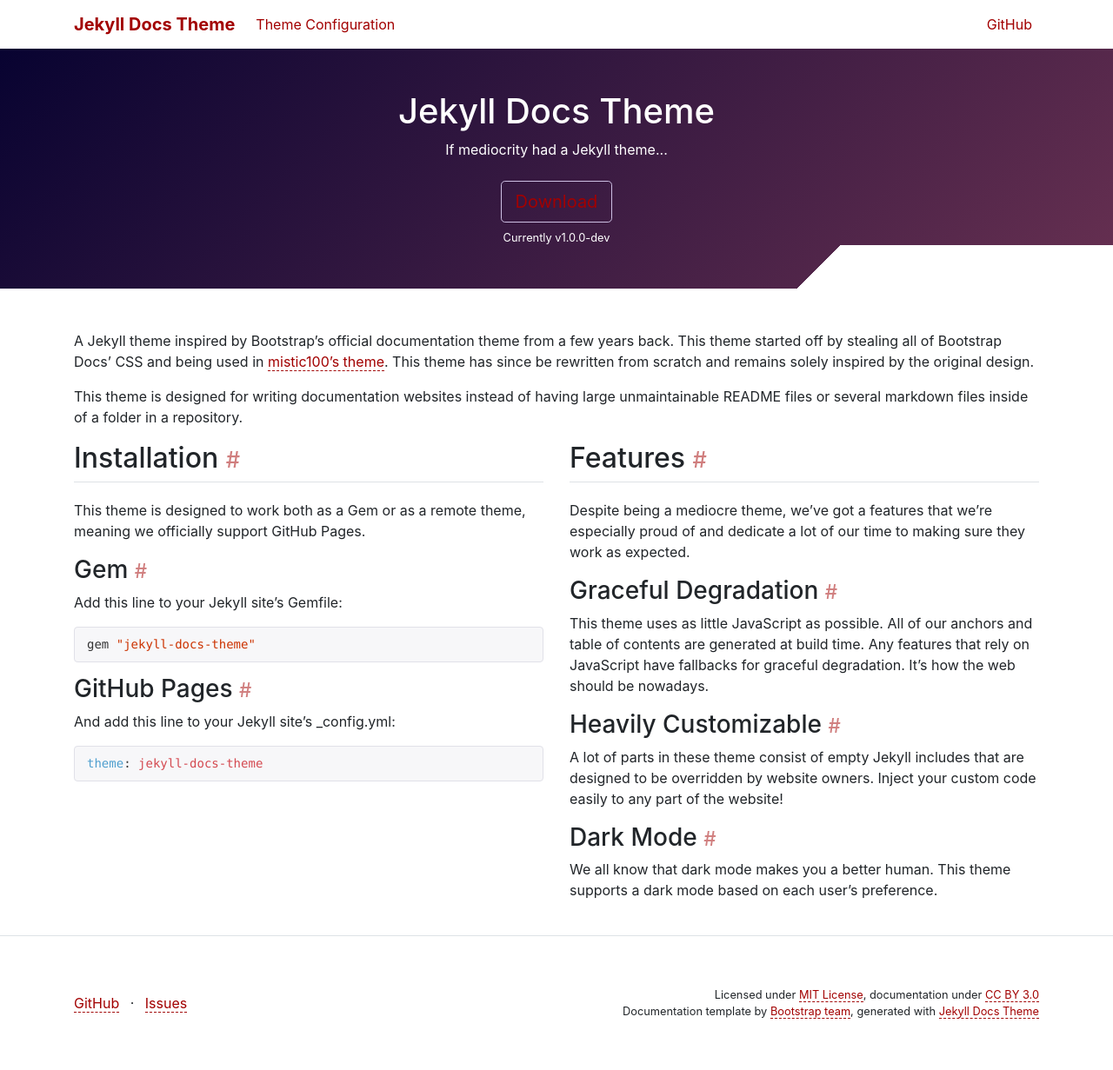
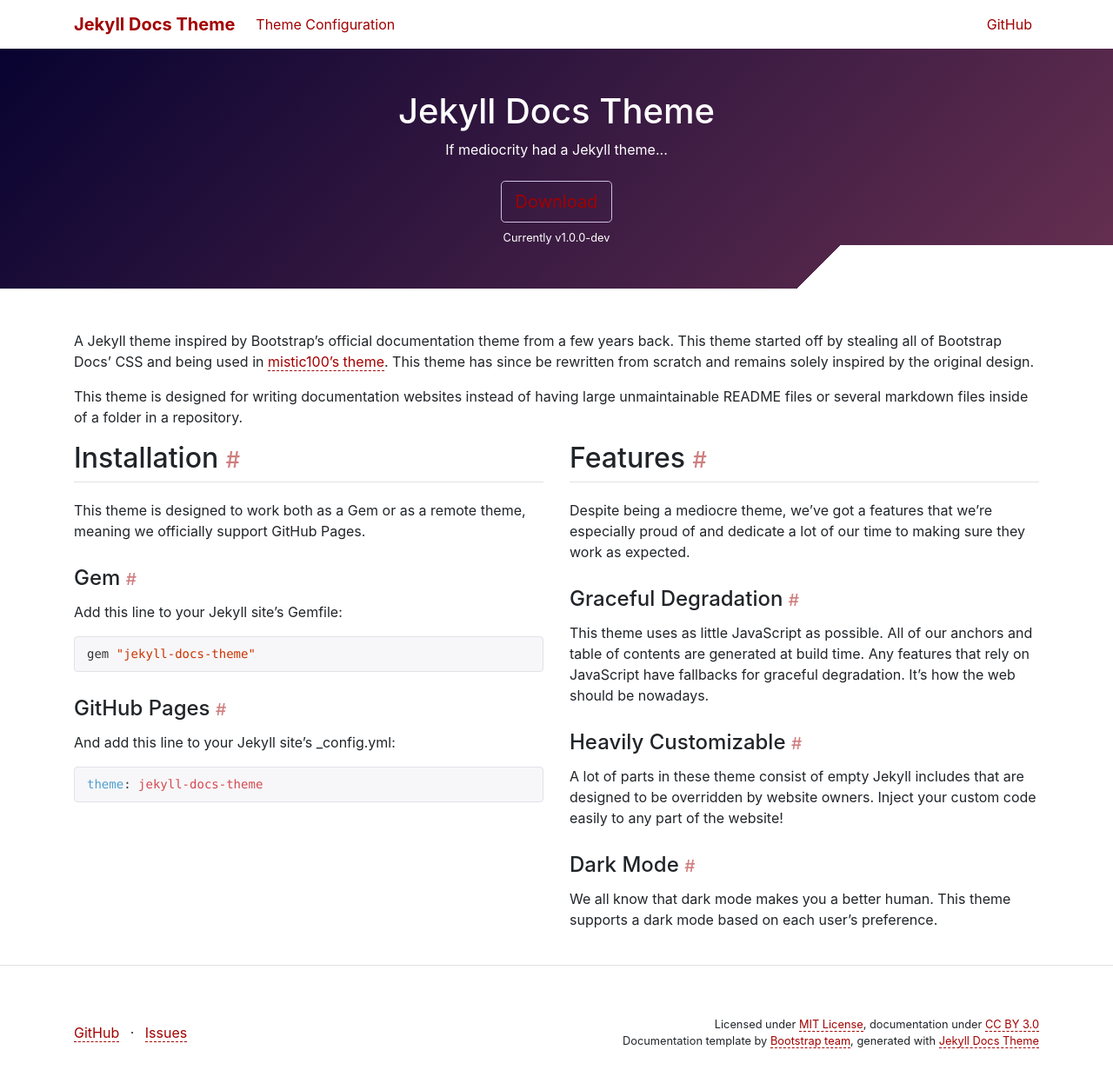
Before and after one commit to allejo/jekyll-docs-theme, a Jekyll site: the page built from index.md, in a window 1280 px wide. Shown: the whole page at 87% size. Built offline with Jekyll 4.4.1, drawn with Linux system fonts in a browser that asks for light colours; nearby versions of some CDN libraries; comment, search, counter and statistics services are not loaded; before the commit the page ends 1198 px from its top, so only the background shows below that; grey boxes are pictures that could not be loaded.

Commit message:
Improve sizing and spacing of h2 and h3

```diff
--- a/_sass/base/_table.scss
+++ b/_sass/base/_scope-markdown.scss
@@ -15,11 +15,22 @@
         }
     }
 
+    h1 {
+        font-size: 2.25rem;
+    }
+
     h2 {
         border-bottom: 1px solid $site-theme-border-color;
+        font-size: 2rem;
         margin-bottom: 1.25rem;
         margin-top: 2rem;
         padding-bottom: 0.5rem;
+    }
+
+    h3 {
+        font-size: 1.5rem;
+        margin-bottom: 0.75rem;
+        margin-top: 1.75rem;
     }
 
     table {
--- a/assets/css/styles.scss
+++ b/assets/css/styles.scss
@@ -11,7 +11,7 @@ $site-theme-color2: {{ site.ui.header.color2 }};
 // Base Styles
 @import 'base/anchor';
 @import 'base/body';
-@import 'base/table';
+@import 'base/scope-markdown';
 
 // Components
 @import 'components/alert';
```
